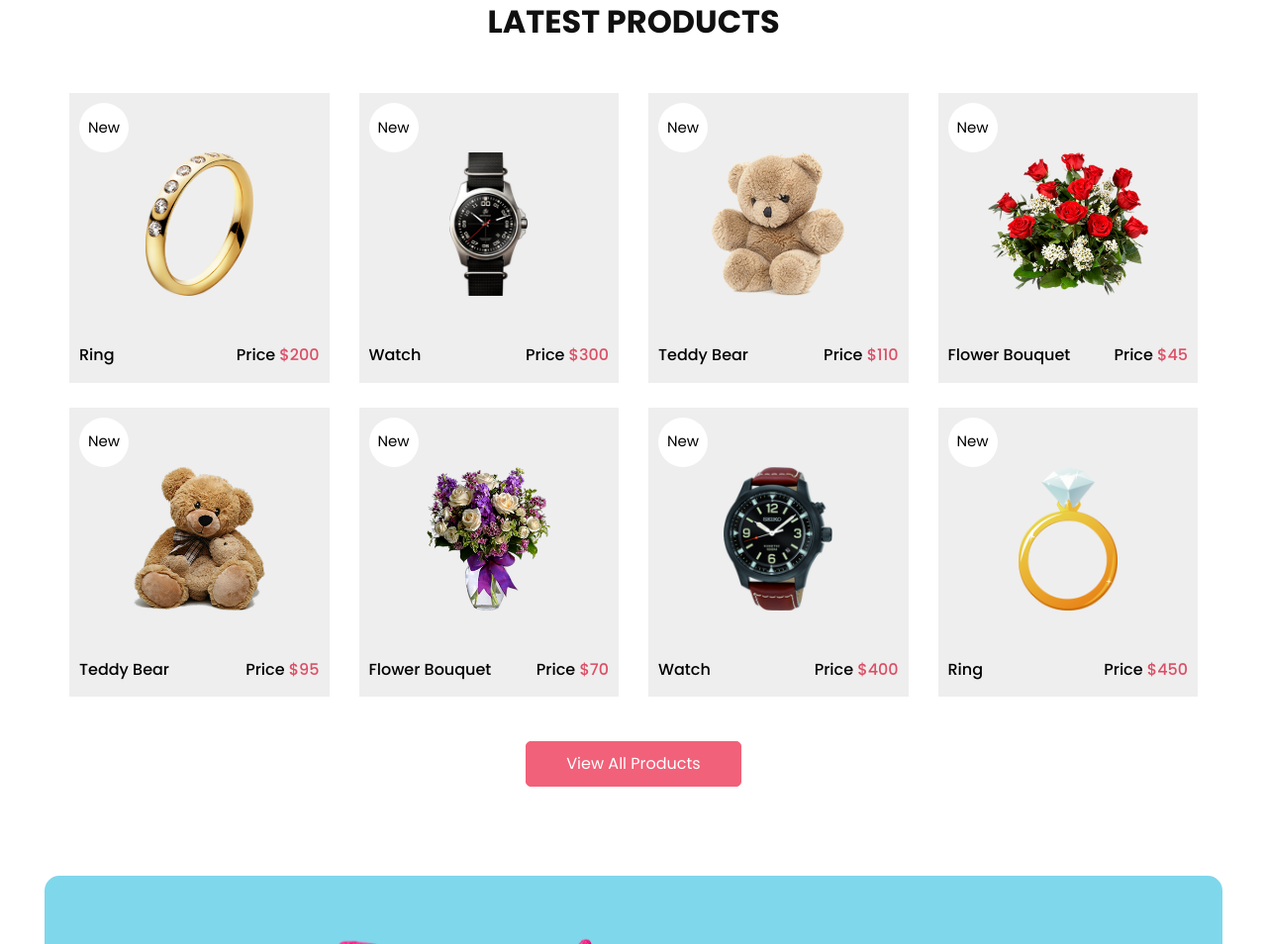
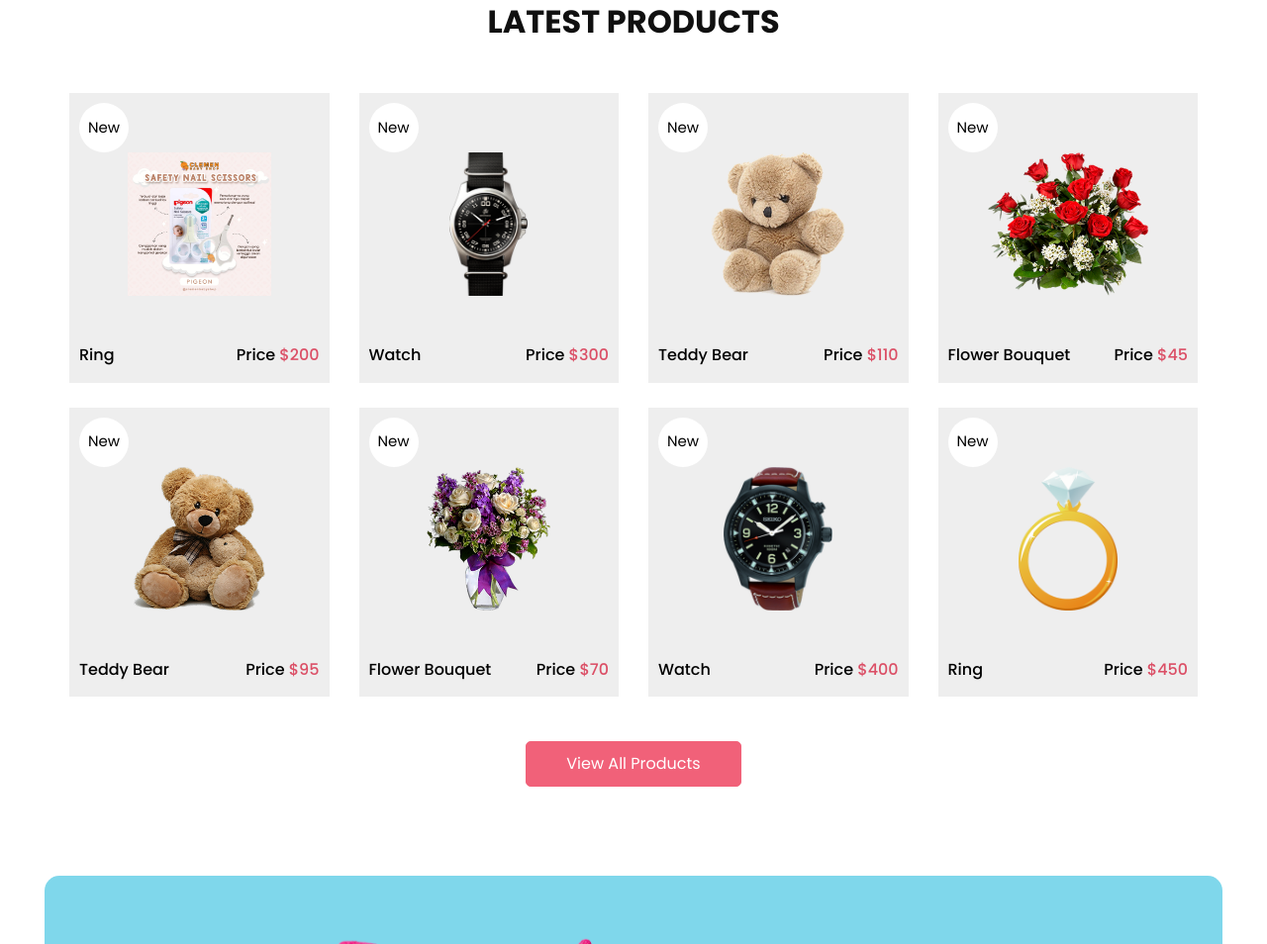
Before and after one commit to clemenbabyshop/clemenbabyshop.github.io, a plain HTML site: page index.html in a window 1280 px wide. Shown: the part 944-1898 px from the top of the page at 99% size. Drawn offline with nearby package versions, Linux system fonts and the light colour scheme.

Commit message:
ver 0.1.2.2

```diff
--- a/index.html
+++ b/index.html
@@ -202,7 +202,7 @@
           <div class="box">
             <a href="">
               <div class="img-box">
-                <img src="images/p1.png" alt="">
+                <img src="images/PIGEONSAFETYNAIL.jpg" alt="">
               </div>
               <div class="detail-box">
                 <h6>
```
